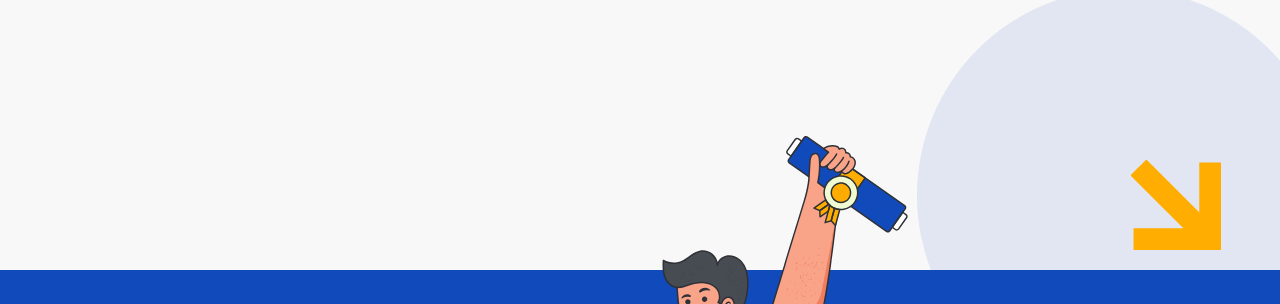
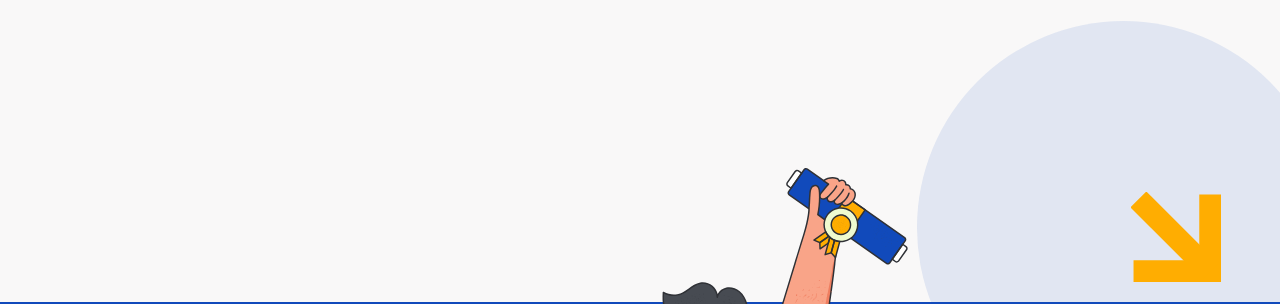
Before and after one commit to amaliarodrigues24/Site-Validador, a plain HTML site: page index.html in a window 1280 px wide. Shown: the part 1007-1311 px from the top of the page. Drawn offline with Linux system fonts and the light colour scheme.

Commit message:
ajusta espaco dos botoes e area branca do rodape

```diff
--- a/css/home.css
+++ b/css/home.css
@@ -138,6 +138,9 @@
 @media (min-width: 906px) {
   .card__text { min-height: calc(2 * var(--leading-normal) * 1em); }
 
+  /* o respiro vem dos chips; o botão mantém margin-top:auto do base,
+     que o alinha na base dos três cards */
+  .chips { margin-bottom: var(--space-8); }
   .card__cta {
     padding: var(--space-4) var(--space-6);
     border: var(--border-width) solid var(--color-primary);
--- a/css/layout.css
+++ b/css/layout.css
@@ -92,13 +92,14 @@
    do rodapé e a ilustração NA FRENTE dele. */
 .decor {
   position: relative;
-  /* Estende a área até a base do rodapé (281 da decor + 197 do rodapé) e recua
+  /* Estende a área até a base do rodapé (281 da decor + a altura do rodapé) e recua
      com margem negativa, para o rodapé ficar exatamente na mesma posição.
      overflow:clip corta só o pedaço da ilustração que passaria do fim da página —
-     sem mover a ilustração. */
-  height: 478px;
+     sem mover a ilustração. --footer-h precisa acompanhar a altura real do rodapé. */
+  --footer-h: 177px;
+  height: calc(281px + var(--footer-h));
   margin-top: var(--space-6);
-  margin-bottom: -197px;
+  margin-bottom: calc(-1 * var(--footer-h));
   overflow: clip;
 }
 .decor__shape {
```
